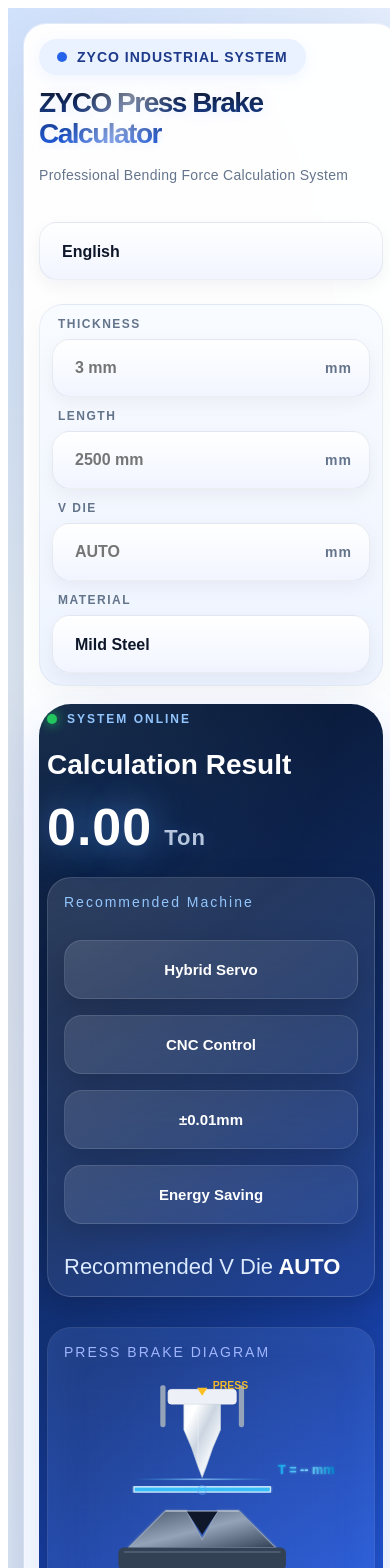
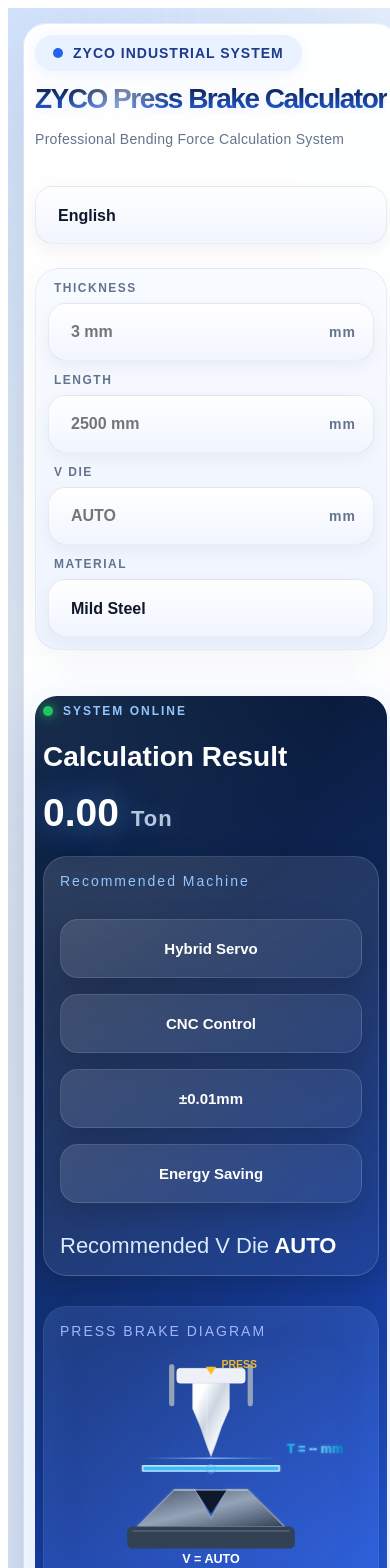
Before and after one commit to zycomachine-prog/zyco-calculator, a React (Vite) app: page / in a window 390 px wide. Shown: the top 1568 px of the page. Built offline with nearby package versions, Linux system fonts and the light colour scheme.

Commit message:
update pdf export

```diff
--- a/src/App.jsx
+++ b/src/App.jsx
@@ -2,6 +2,7 @@
   useState,
   useEffect,
   useMemo,
+  useRef,
 } from 'react'
 import CountUp from 'react-countup'
 import jsPDF from 'jspdf'
@@ -71,6 +72,14 @@
     '0 10px 30px rgba(0,0,0,0.18)'
 }
 const [language, setLanguage] = useState('EN')
+
+const thicknessRef = useRef(null)
+
+const lengthRef = useRef(null)
+
+const vdieRef = useRef(null)
+
+const materialRef = useRef(null)
 
 const [thickness, setThickness] =
   useState('')
@@ -508,6 +517,10 @@
   }
 }
 `
+const svgAnimationPlayState =
+  isExportingPDF
+    ? 'paused'
+    : 'running'
 const downloadPDF = async () => {
   try {
     setIsExportingPDF(true)
@@ -559,9 +572,6 @@
         scrollY: -window.scrollY,
       })
 
-    const imgData =
-      canvas.toDataURL('image/png')
-
 const pdf = new jsPDF(
   'p',
   'mm',
@@ -571,46 +581,86 @@
 const pdfWidth =
   pdf.internal.pageSize.getWidth()
 
-    const pageHeight =
+const pdfHeight =
   pdf.internal.pageSize.getHeight()
 
-    const imgHeight =
-      (canvas.height * pdfWidth) /
-      canvas.width
-
-    let heightLeft = imgHeight
-
-    let position = 0
-
-    // 第一页
+// 原始canvas尺寸
+const imgWidth = canvas.width
+
+const imgHeight = canvas.height
+
+// 每页对应的canvas像素高度
+const pageHeightPx = Math.floor(
+  (imgWidth * pdfHeight) / pdfWidth
+)
+
+let renderedHeight = 0
+
+// 创建分页canvas
+const pageCanvas =
+  document.createElement('canvas')
+
+const pageCtx =
+  pageCanvas.getContext('2d')
+
+while (renderedHeight < imgHeight) {
+
+  pageCanvas.width = imgWidth
+
+  pageCanvas.height = Math.min(
+    pageHeightPx,
+    imgHeight - renderedHeight
+  )
+
+  // 白色背景
+  pageCtx.fillStyle = '#ffffff'
+
+  pageCtx.fillRect(
+    0,
+    0,
+    pageCanvas.width,
+    pageCanvas.height
+  )
+
+  // 裁切当前页
+  pageCtx.drawImage(
+    canvas,
+    0,
+    renderedHeight,
+    imgWidth,
+    pageCanvas.height,
+    0,
+    0,
+    imgWidth,
+    pageCanvas.height
+  )
+
+  const pageData =
+    pageCanvas.toDataURL(
+      'image/jpeg',
+      1.0
+    )
+
+  // 第二页开始新增页面
+  if (renderedHeight > 0) {
+    pdf.addPage()
+  }
+
+  // 当前页在PDF中的高度
+  const pageHeightMm =
+    (pageCanvas.height * pdfWidth) /
+    pageCanvas.width
+
   pdf.addImage(
-      imgData,
-      'PNG',
+    pageData,
+    'JPEG',
     0,
-      position,
+    0,
     pdfWidth,
-      imgHeight
+    pageHeightMm
   )
 
-    heightLeft -= pageHeight
-
-    // 多页
-    while (heightLeft > 0) {
-      position =
-        heightLeft - imgHeight
-
-      pdf.addPage()
-
-      pdf.addImage(
-        imgData,
-        'PNG',
-        0,
-        position,
-        pdfWidth,
-        imgHeight
-      )
-
-      heightLeft -= pageHeight
+  renderedHeight += pageHeightPx
 }
 
 pdf.save(
@@ -647,6 +697,7 @@
         minHeight: '100vh',
         width: '100%',
 overflowX: 'hidden',
+overflowY: 'visible',
         background: `
 radial-gradient(
 circle at 0% 0%,
@@ -676,7 +727,7 @@
         padding: '16px',
         fontFamily: 'Arial',
         position: 'relative',
-        overflow: 'hidden',
+
       }}
     >
       <div
@@ -704,6 +755,7 @@
 style={{
   width: '100%',
   maxWidth: '1100px',
+    minWidth: 0,
   margin: '0 auto',
   boxSizing: 'border-box',
   overflow: 'visible',
@@ -715,7 +767,7 @@
     : '32px',
 
   padding: isMobile
-    ? '14px'
+    ? '10px'
     : '18px',
           backdropFilter: 'blur(10px)',
           boxShadow:
@@ -975,8 +1027,17 @@
 
 <div style={inputWrapStyle}>
   <input
+  ref={thicknessRef}
+
   type='number'
+
   value={thickness}
+
+  onKeyDown={(e) => {
+    if (e.key === 'Enter') {
+      lengthRef.current?.focus()
+    }
+  }}
     onChange={(e) => {
       const value = e.target.value
 
@@ -1012,8 +1073,17 @@
 
 <div style={inputWrapStyle}>
   <input
+  ref={lengthRef}
+
   type='number'
+
   value={length}
+
+  onKeyDown={(e) => {
+    if (e.key === 'Enter') {
+      vdieRef.current?.focus()
+    }
+  }}
     onChange={(e) => {
       const value = e.target.value
 
@@ -1048,8 +1118,17 @@
 
 <div style={inputWrapStyle}>
  <input
+  ref={vdieRef}
+
   type='number'
+
   value={customVdie}
+
+  onKeyDown={(e) => {
+    if (e.key === 'Enter') {
+      materialRef.current?.focus()
+    }
+  }}
     onChange={(e) => {
       const value = e.target.value
 
@@ -1084,7 +1163,15 @@
   </div>
 
 <select
+  ref={materialRef}
+
   value={material}
+
+  onKeyDown={(e) => {
+    if (e.key === 'Enter') {
+      e.target.blur()
+    }
+  }}
   onChange={(e) =>
     setMaterial(e.target.value)
   }
@@ -1123,11 +1210,12 @@
         {/* 结果区域 */}
         <div
   style={{
-    position: 'absolute',
-    right: '30px',
-    bottom: '20px',
-
-    fontSize: '42px',
+    right: isMobile ? '10px' : '30px',
+bottom: isMobile ? '10px' : '20px',
+
+fontSize: isMobile
+  ? '24px'
+  : '42px',
 
     fontWeight: '900',
 
@@ -1168,7 +1256,12 @@
 #1d4ed8 100%
 )
 `,
-            borderRadius: '32px',
+            borderRadius:
+  isExportingPDF
+    ? '0px'
+    : isMobile
+      ? '22px'
+      : '32px',
             padding: isMobile ? '8px' : '16px',
             color: '#fff',
             boxShadow:
@@ -1218,14 +1311,17 @@
   style={{
     fontSize:
   isMobile
-        ? '52px'
+    ? 'clamp(34px,10vw,52px)'
     : '78px',
+        wordBreak:'break-word',
+overflowWrap:'break-word',
 
 fontWeight: '900',
 
 marginBottom: '24px',
 
-letterSpacing: '1px',
+letterSpacing:
+  isMobile ? '0px' : '1px',
 fontVariantNumeric: 'tabular-nums',
 
 
@@ -1430,9 +1526,13 @@
               </div>
 
               <svg
-                width='94%'
+  width='100%'
   height={isMobile ? '220' : '280'}
   viewBox='0 0 500 420'
+  style={{
+    animationPlayState:
+      svgAnimationPlayState,
+  }}
 >
               <pattern
   id='scanGrid'
@@ -1581,6 +1681,11 @@
     values='80;92;80'
     dur='2.4s'
     repeatCount='indefinite'
+    begin={
+  isExportingPDF
+    ? 'indefinite'
+    : '0s'
+}
   />
 </rect>
 
@@ -1630,6 +1735,11 @@
   calcMode='spline'
   keySplines='0.42 0 0.2 1;0.42 0 0.58 1'
   keyTimes='0;0.55;1'
+  begin={
+  isExportingPDF
+    ? 'indefinite'
+    : '0s'
+}
 />
 </rect>
 
```
Lines whose indentation alone changed are shown as unchanged.
